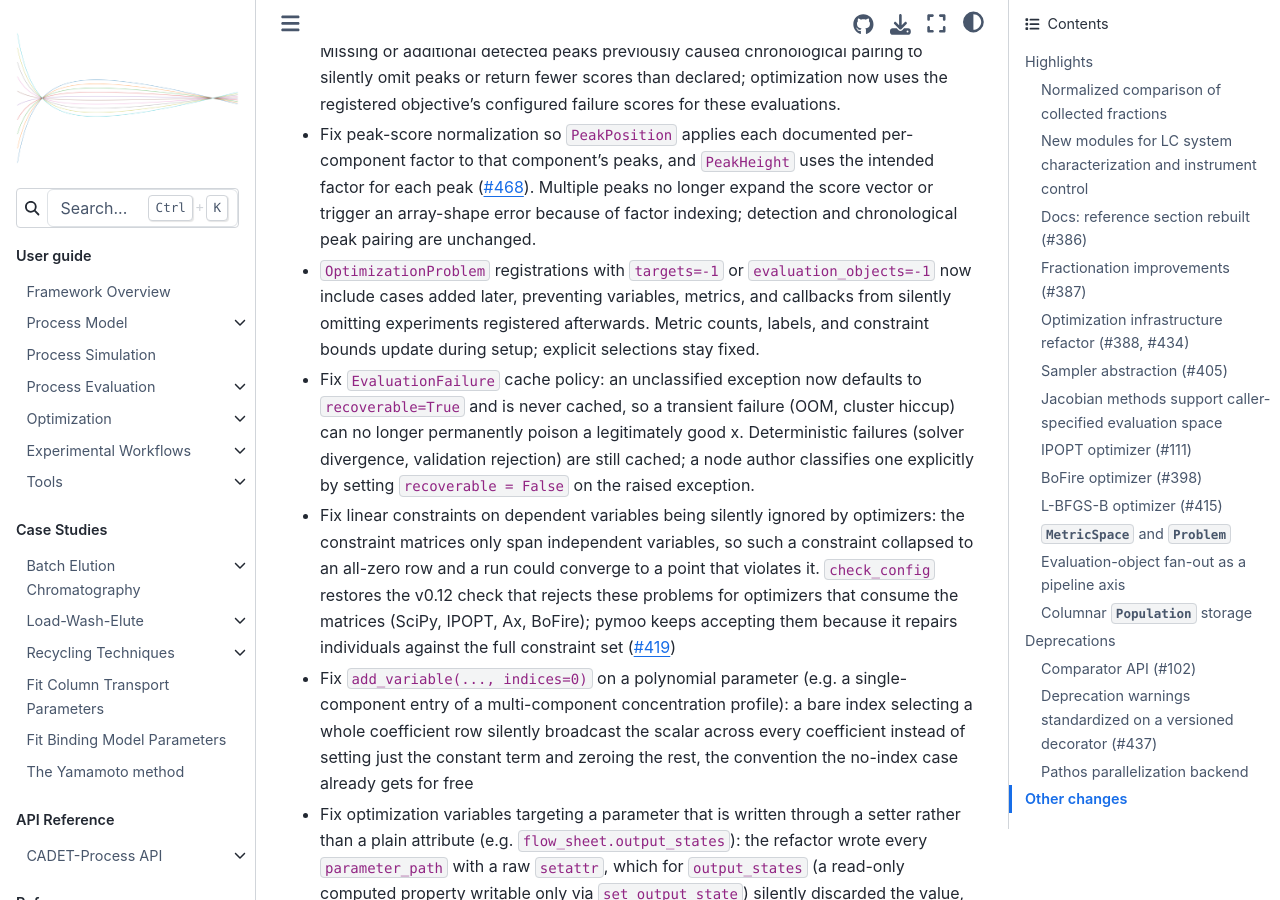
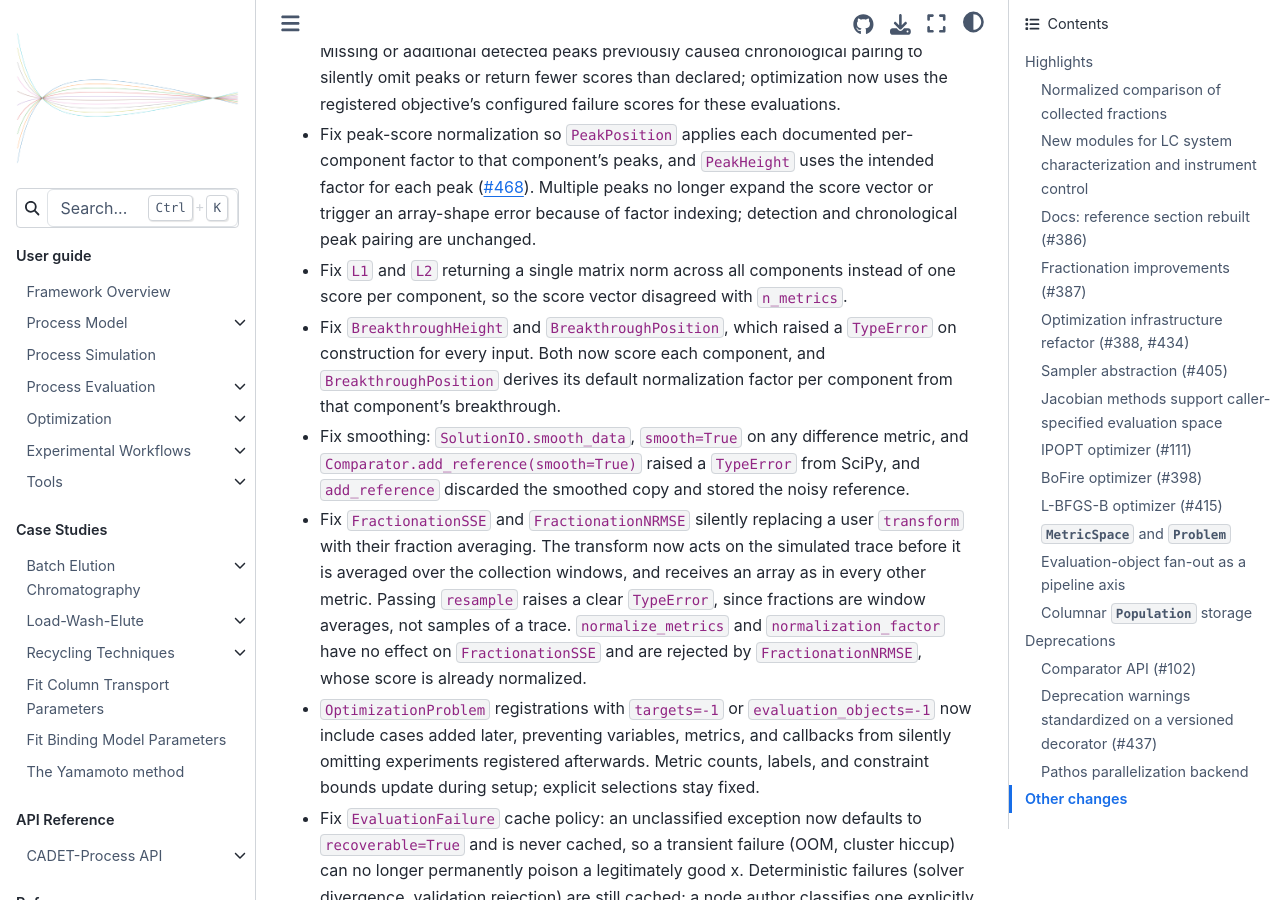
Before and after one commit to fau-advanced-separations/CADET-Process, a Sphinx documentation site: the page built from docs/source/release_notes/v0.13.0.md, in a window 1280 px wide and 900 px high, scrolled down 8065 px. Built offline with Sphinx 7.4.7 and the Sphinx Book theme 1.1.4, drawn with Linux system fonts in a browser that asks for light colours; pages that are not in the unit, such as notebooks, are missing from menus.

Commit message:
Add release notes for comparison metric fixes

```diff
--- a/docs/source/release_notes/v0.13.0.md
+++ b/docs/source/release_notes/v0.13.0.md
@@ -189,6 +189,18 @@ Instantiating it emits a versioned `DeprecationWarning` via the `@deprecated` de
 - Fix peak-score normalization so `PeakPosition` applies each documented per-component factor to that component's peaks, and `PeakHeight` uses the intended factor for each peak ([#468](https://github.com/fau-advanced-separations/CADET-Process/pull/468)).
   Multiple peaks no longer expand the score vector or trigger an array-shape error because of factor indexing; detection and chronological peak pairing are unchanged.
 
+- Fix `L1` and `L2` returning a single matrix norm across all components instead of one score per component, so the score vector disagreed with `n_metrics`.
+
+- Fix `BreakthroughHeight` and `BreakthroughPosition`, which raised a `TypeError` on construction for every input.
+  Both now score each component, and `BreakthroughPosition` derives its default normalization factor per component from that component's breakthrough.
+
+- Fix smoothing: `SolutionIO.smooth_data`, `smooth=True` on any difference metric, and `Comparator.add_reference(smooth=True)` raised a `TypeError` from SciPy, and `add_reference` discarded the smoothed copy and stored the noisy reference.
+
+- Fix `FractionationSSE` and `FractionationNRMSE` silently replacing a user `transform` with their fraction averaging.
+  The transform now acts on the simulated trace before it is averaged over the collection windows, and receives an array as in every other metric.
+  Passing `resample` raises a clear `TypeError`, since fractions are window averages, not samples of a trace.
+  `normalize_metrics` and `normalization_factor` have no effect on `FractionationSSE` and are rejected by `FractionationNRMSE`, whose score is already normalized.
+
 - `OptimizationProblem` registrations with `targets=-1` or `evaluation_objects=-1` now include cases added later, preventing variables, metrics, and callbacks from silently omitting experiments registered afterwards.
   Metric counts, labels, and constraint bounds update during setup; explicit selections stay fixed.
 
```
